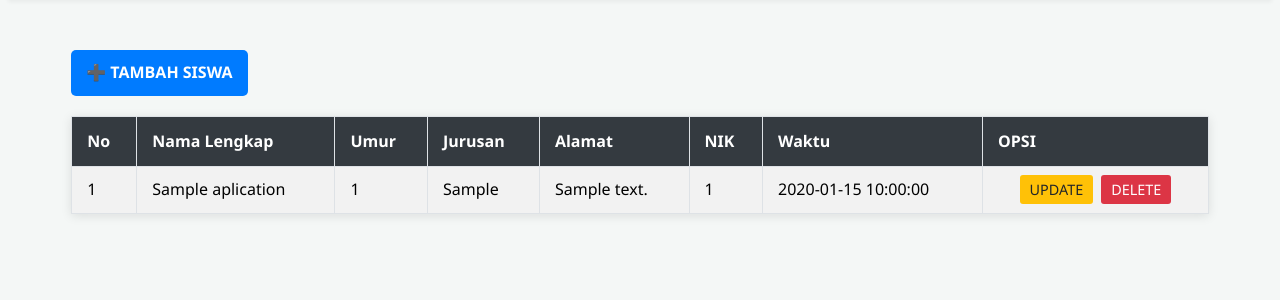
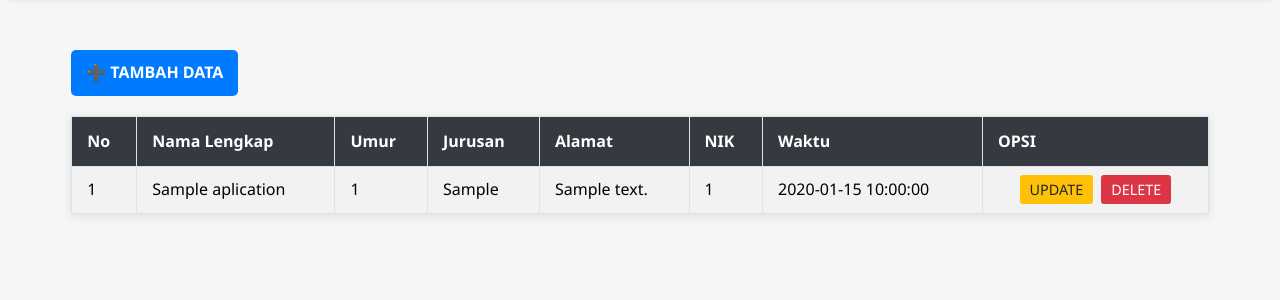
Before and after one commit to 2023070865/26_Nathaniel-Kenzo-Putra_ProjectAkhir, a PHP site: page / in a window 1280 px wide. Shown: the part 84-384 px from the top of the page. Run offline with PHP 8.4, Linux system fonts and the light colour scheme; tables that the repository leaves empty hold one stand-in row (values such as "Sample post").

Commit message:
Update index.php

```diff
--- a/index.php
+++ b/index.php
@@ -107,7 +107,7 @@ table td a[href*="hapus.php"]:hover {
 
     <div class="content-container">
 
-        <a href="tambah.php" class="tambah-siswa-btn">➕ TAMBAH SISWA</a>
+        <a href="tambah.php" class="tambah-siswa-btn">➕ TAMBAH DATA</a>
 
         <br/>
 
@@ -194,4 +194,5 @@ table td a[href*="hapus.php"]:hover {
         </div>
     </footer>
 </body>
+
 </html>
```
